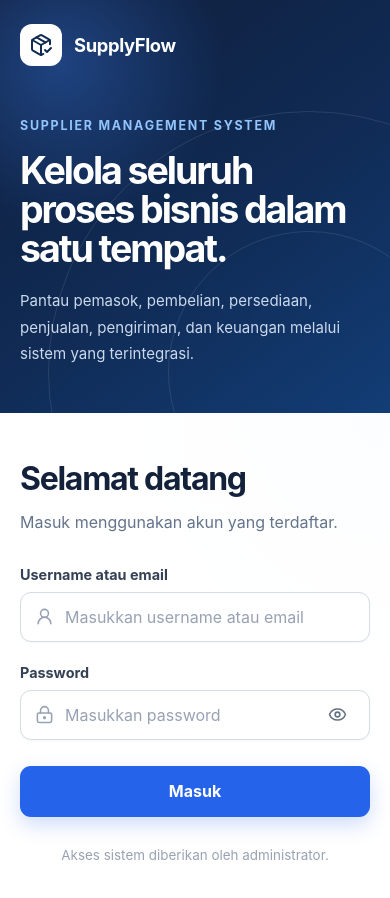
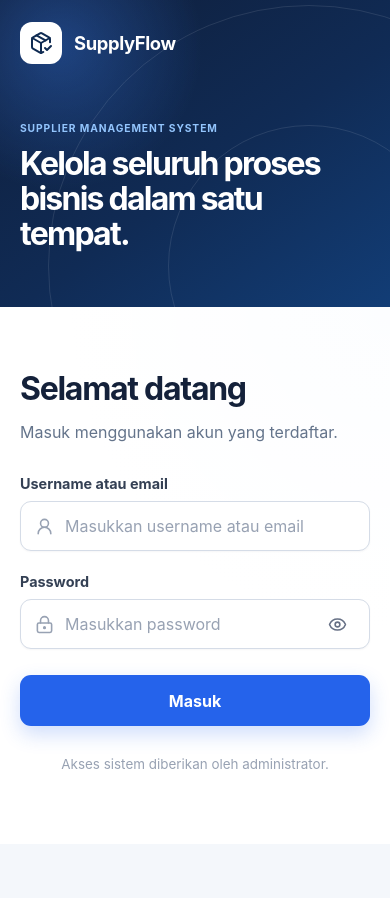
Before and after one commit to Zakiii14/supplier-management-system, a React (Vite) app in the folder frontend/: page /login in a window 390 px wide. Shown: the top 898 px of the page. After the commit the page ends 844 px from the top, so only its background shows below. Built offline with nearby package versions, Linux system fonts and the light colour scheme.

Commit message:
fix: improve login page responsiveness

```diff
--- a/frontend/src/styles/login.css
+++ b/frontend/src/styles/login.css
@@ -338,3 +338,65 @@
     margin-bottom: 30px;
   }
 }
+
+.login-brand-panel,
+.login-form-panel,
+.login-brand-content,
+.login-card {
+  min-width: 0;
+  max-width: 100%;
+}
+
+.login-eyebrow,
+.login-brand-content h1,
+.login-brand-content > p:last-child {
+  overflow-wrap: anywhere;
+}
+
+@media (max-width: 900px) {
+  .login-brand-panel,
+  .login-form-panel {
+    width: 100%;
+  }
+
+  .login-brand-content {
+    padding: 42px 0 8px;
+  }
+
+  .login-brand-content h1 {
+    font-size: clamp(2rem, 7vw, 3rem);
+  }
+
+  .login-brand-content > p:last-child {
+    margin-top: 18px;
+  }
+}
+
+@media (max-width: 560px) {
+  .login-brand-panel {
+    padding: 22px 20px 28px;
+  }
+
+  .login-brand-content {
+    padding: 34px 0 4px;
+  }
+
+  .login-eyebrow {
+    margin-bottom: 12px;
+    font-size: 0.64rem;
+    letter-spacing: 0.09em;
+  }
+
+  .login-brand-content h1 {
+    font-size: 2rem;
+    line-height: 1.1;
+  }
+
+  .login-brand-content > p:last-child {
+    display: none;
+  }
+
+  .login-form-panel {
+    padding: 40px 20px 48px;
+  }
+}
```
